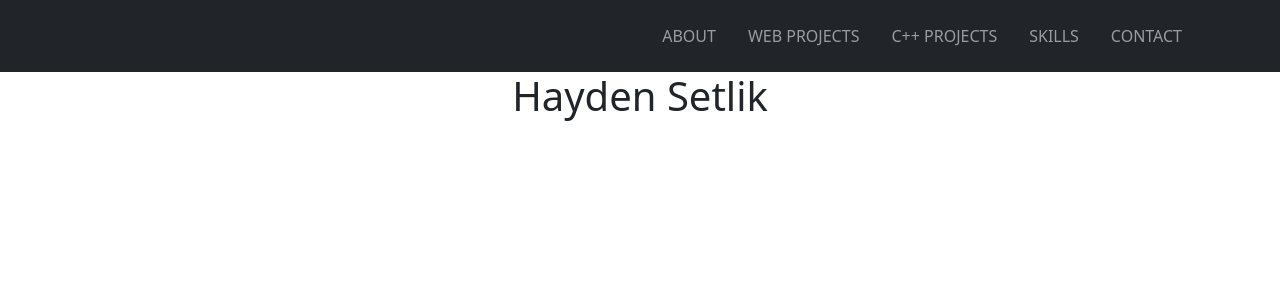
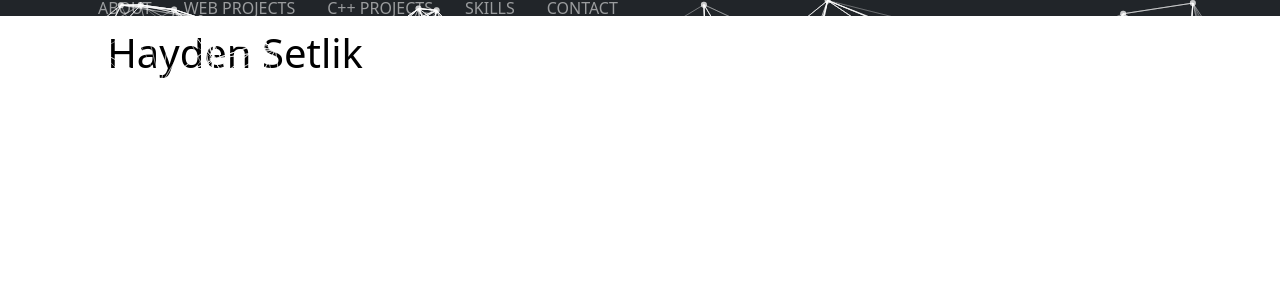
Before and after one commit to hsetlik/portfolio, a React (Create React App) app: page / in a window 1280 px wide. Shown: the top 300 px of the page. Built offline with nearby package versions, Linux system fonts and the light colour scheme.

Commit message:
background with particles

```diff
--- a/src/App.tsx
+++ b/src/App.tsx
@@ -5,13 +5,12 @@ import CppRoute from './components/cpp-projects/CppRoute';
 import SkillsRoute from './components/skills/SkillsRoute';
 import ContactRoute from './components/contact/ContactRoute';
 import NavigationHeader from './components/common/NavigationHeader';
-import { Container } from 'react-bootstrap';
 
 function App() {
   return (
     <div>
       <NavigationHeader />
-      <Container>
+      <div className='container'>
         <Routes>
           <Route path='/' element={<LandingRoute />} />
           <Route path='/web-projects' element={<WebProjectsRoute />} />
@@ -19,7 +18,8 @@ function App() {
           <Route path='/skills' element={<SkillsRoute />} />
           <Route path='/contact' element={<ContactRoute />} />
         </Routes>
-      </Container>
+      </div>
+
 
 
     </div>
--- a/src/components/common/NavigationHeader.tsx
+++ b/src/components/common/NavigationHeader.tsx
@@ -1,5 +1,5 @@
 import React from "react";
-import "./navigation-header.css";
+import '../../styles/navigation-header.css';
 
 
 export default function NavigationHeader() {
--- a/src/components/common/ProjectDescription.tsx
+++ b/src/components/common/ProjectDescription.tsx
@@ -1,20 +1,19 @@
 import React from "react";
-import './project-description.css';
+import { ProjectDescriptionProps } from "../../info/projectDescriptions";
+import '../../styles/project-description.css';
 
-interface Props {
-    name: string,
-    subtitle?: string,
-    description: string,
-    github: string,
-    technologies: string[]
-}
 
-const  ProjectDescription = ({name, subtitle, description, github, technologies}: Props) => {
+const  ProjectDescription = ({name, subtitle, description, github, technologies}: ProjectDescriptionProps) => {
     return (
         <div className='container project-list'>
             <p className='h1 text-primary'>{name}</p>
             {subtitle && <p className="h3">{subtitle}</p>}
             <small>{description}</small>
+            {technologies.length > 0 && (
+            <ul>
+                {technologies.map(tech => <li>{tech}</li>)}
+            </ul>)}
+            <a href={github}>Github</a>
         </div>
     )
 }
--- a/src/components/landing/LandingRoute.tsx
+++ b/src/components/landing/LandingRoute.tsx
@@ -1,17 +1,13 @@
 import React from "react";
-import { Col, Container, Row } from "react-bootstrap";
+import LandingBackground from "./background/LandingBackground";
+import "../../styles/landing.css";
 
 export default function LandingRoute() {
 
     return(
-    <Container>
-        <Row>
-            <Col xs={2} />
-                <Col xs={8} className="center-column">
-                    <h1 className="h1-portfolio">Hayden Setlik</h1>
-                </Col>
-            <Col xs={2} />
-        </Row>
-    </Container>
+        <div className="container">
+            <h1>Hayden Setlik</h1>
+            <LandingBackground />
+        </div>
     )
 }
--- /dev/null
+++ b/src/components/landing/background/LandingBackground.js
@@ -0,0 +1,74 @@
+import React from "react";
+import "../../../styles/landing.css";
+import Particles from "react-tsparticles";
+
+export default function LandingBackground() {
+    return (
+      <div className="container" id='tsparticles'>
+        <Particles className="particles"
+        options={{
+          fullScreen: {
+            enable: true,
+            zIndex: 1
+          },
+          particles: {
+            number: {
+              value: 400,
+              limit: 500,
+              density: {
+                enable: true,
+                value_area: 800
+              }
+            },
+            color: {
+              value: "#ffffff"
+            },
+            shape: {
+              type: "circle",
+              stroke: {
+                width: 0,
+                color: "#000000"
+              },
+              polygon: {
+                nb_sides: 5
+              }
+            },
+            opacity: {
+              value: 0.5
+            },
+            zIndex: 1,
+            // size: {
+            //   value: 30,
+            //   random: true,
+            //   anim: {
+            //     enable: true,
+            //     speed: 10,
+            //     size_min: 10,
+            //     sync: false
+            //   }
+            // },
+            line_linked: {
+              enable: true,
+              distance: 100,
+              color: "#ffffff",
+              opacity: 1,
+              width: 1
+            },
+            move: {
+              enable: true,
+              speed: 3,
+              direction: "none",
+              random: false,
+              straight: false,
+              out_mode: "out",
+              bounce: false
+            }
+          },
+          retina_detect: true,
+          fps_limit: 30,
+          background: {color: "black"}
+        }}
+        />
+      </div>
+    )
+}
--- /dev/null
+++ b/src/info/landingInfo.ts
@@ -0,0 +1,4 @@
+
+export const aboutInfo = {
+    mainHeader: "Hayden Setlik"
+}
--- a/src/info/projectDescriptions.ts
+++ b/src/info/projectDescriptions.ts
@@ -1,6 +1,5 @@
-import ProjectDescription from "../components/common/ProjectDescription"
 
-export interface ProjectDescription {
+export interface ProjectDescriptionProps {
     name: string,
     subtitle?: string,
     description: string,
@@ -8,7 +7,7 @@ export interface ProjectDescription {
     technologies: string[]
 }
 
-export const webProjectDescriptions: ProjectDescription[] = [
+export const webProjectDescriptions: ProjectDescriptionProps[] = [
     {
         name: 'Codex',
         subtitle: 'Full stack web application',
--- /dev/null
+++ b/src/styles/landing.css
@@ -0,0 +1,23 @@
+h1 {
+    margin: 0.33em;
+    background-color: transparent !important;
+    z-index: 40 !important;
+    color: black !important;
+    opacity: 100%;
+}
+
+
+.container {
+    background-color: transparent !important;
+    z-index: 0;
+}
+
+#tsparticles {
+    width: 100%;
+    height: 100%;
+    margin: 0;
+    padding: 0;
+    top: 0;
+    left: 0;
+    z-index: 1;
+  }
--- a/src/components/common/navigation-header.css
+++ b/src/styles/navigation-header.css
@@ -5,3 +5,8 @@ nav ul li {
 .navbar-nav > li > a.active, .navbar-nav > li > a:hover {
     border-top: 0.1275rem solid red;
   }
+
+.navbar-collapse {
+    position: fixed;
+    z-index: 30 !important;
+}
```
Also changed, not shown: src/App.css (deleted, +0 -38 lines), src/components/landing/background/LandingBackground.d.ts (added, +11 -0 lines), src/styles/project-description.css (renamed from src/components/common/project-description.css).
